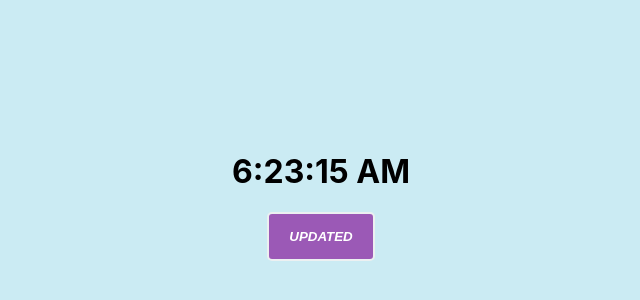
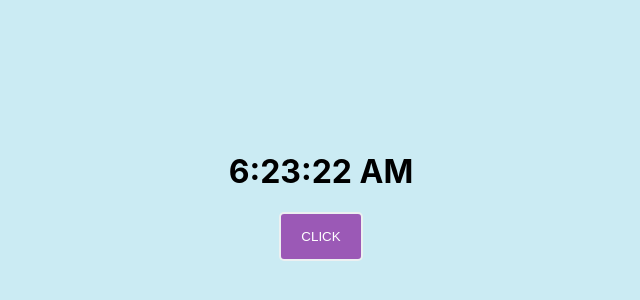
Before and after one commit to diksha-gowda/react-thapa-technical, a React (Create React App) app: page / in a window 1280 px wide. Shown: the part 204-504 px from the top of the page, without its empty margins (319-959 px from the left). Built offline with nearby package versions, Linux system fonts and the light colour scheme.

Commit message:
Using setInterval to create Digital Clock

```diff
--- a/src/App.js
+++ b/src/App.js
@@ -16,20 +16,27 @@ import React, { useState } from 'react'
 // }
 
 const App = ()=>{
-  let ntime = new Date().toLocaleTimeString();
-  const[time, utime] = useState(ntime);
-  // total 3 variables
-  // ntime - will give current time, time - will give time showed on doc, utime - will give updated time
-  const clickFunction = ()=>{
     let time = new Date().toLocaleTimeString();
-    utime(time);
-  }
+    const [ctime, utime] = useState(time);
+
+    const updateTime = ()=>{
+      time = new Date().toLocaleTimeString();
+      utime(time);
+    }
+
+// you can pass a callback function in setInterval()
+    setInterval(() => {
+      time = new Date().toLocaleTimeString();
+      utime(time);
+    }, 1000);
+    // OR
+    // setInterval(updateTime, 100);
+
   return(
     <>
-      <h1>{time}</h1>
-      <button onClick={clickFunction}><b><i>UPDATED</i></b></button>
-    </>
+      <h1><b>{time}</b></h1>
+      <button>Click</button>
+      </>
   );
 }
-
 export default App;
```
